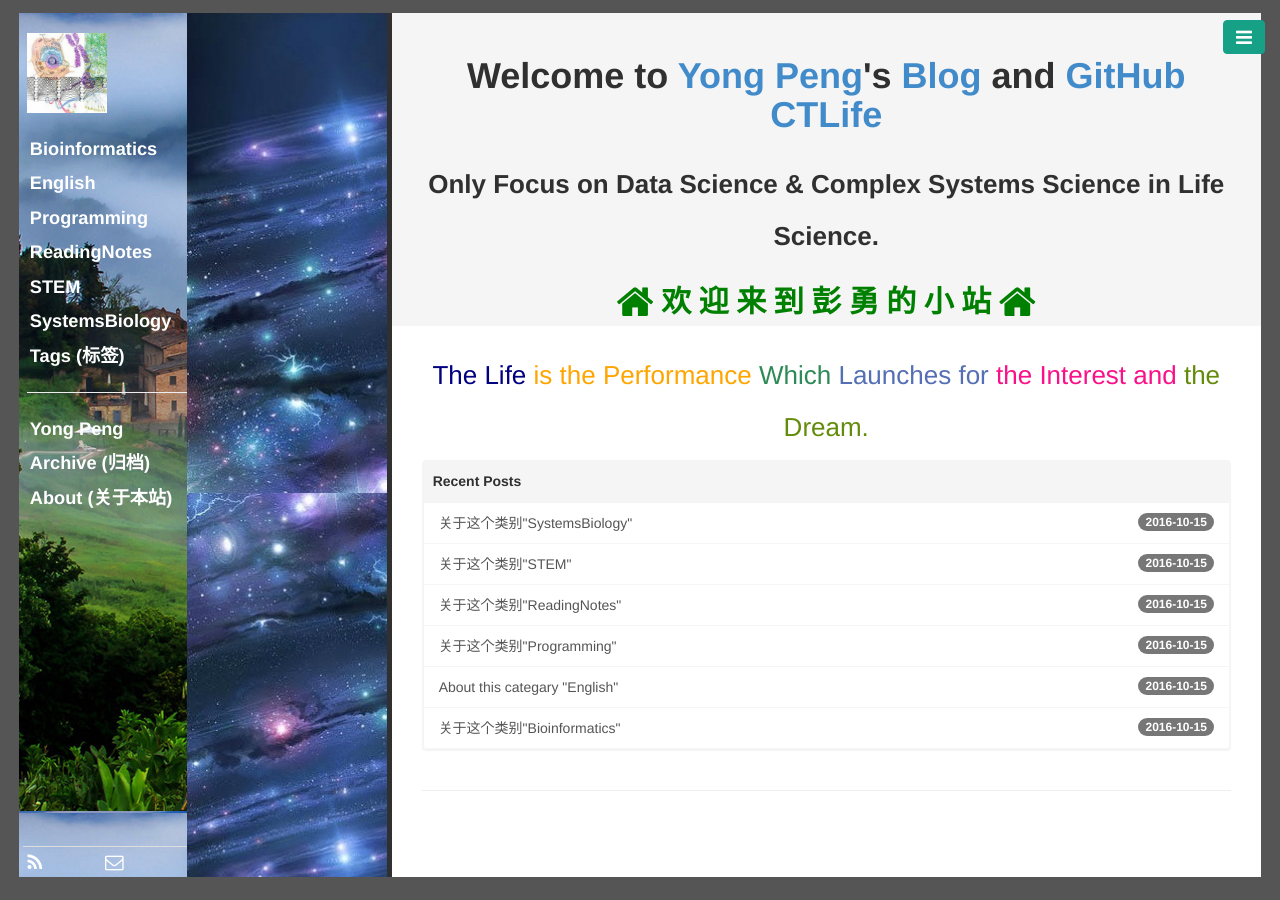
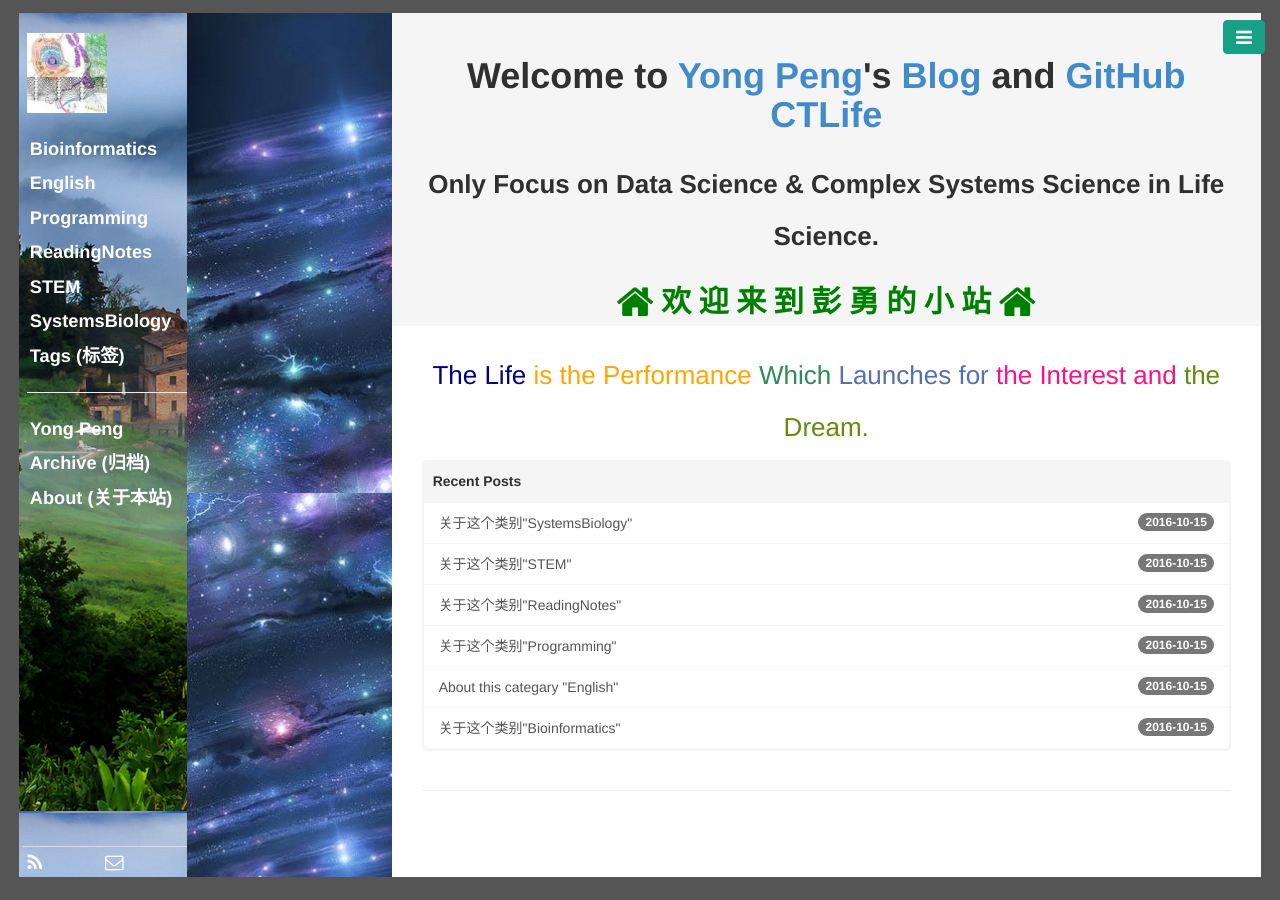
Before and after one commit to CTLife/CTLife.github.io, a Jekyll site: the page built from index.html, in a window 1280 px wide. Built offline with Jekyll 4.4.1, drawn with Linux system fonts in a browser that asks for light colours; Markdown is read by kramdown in place of the engine named in the settings; the list of posts is cut into pages by our own code.

Commit message:
Update base.css

```diff
--- a/public/css/base.css
+++ b/public/css/base.css
@@ -72,7 +72,7 @@ body, html {
   background-image: url(/public/img/logo-2.jpg);
   width: 55%;
   height: 100%;
-  border-right: 5px solid #303030;
+  border-right: 0px solid #303030;
   overflow-y: auto;
   color: #fff;
   margin-top: 0px;
```
